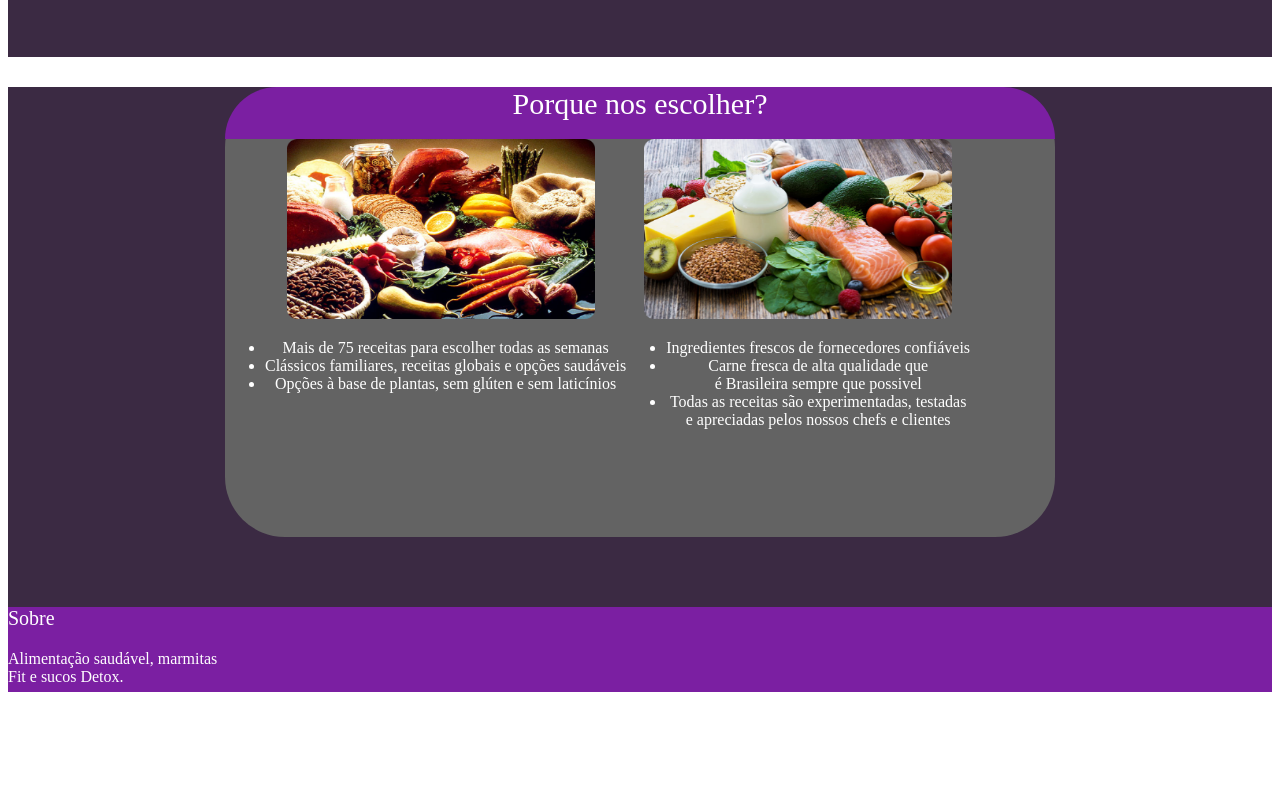
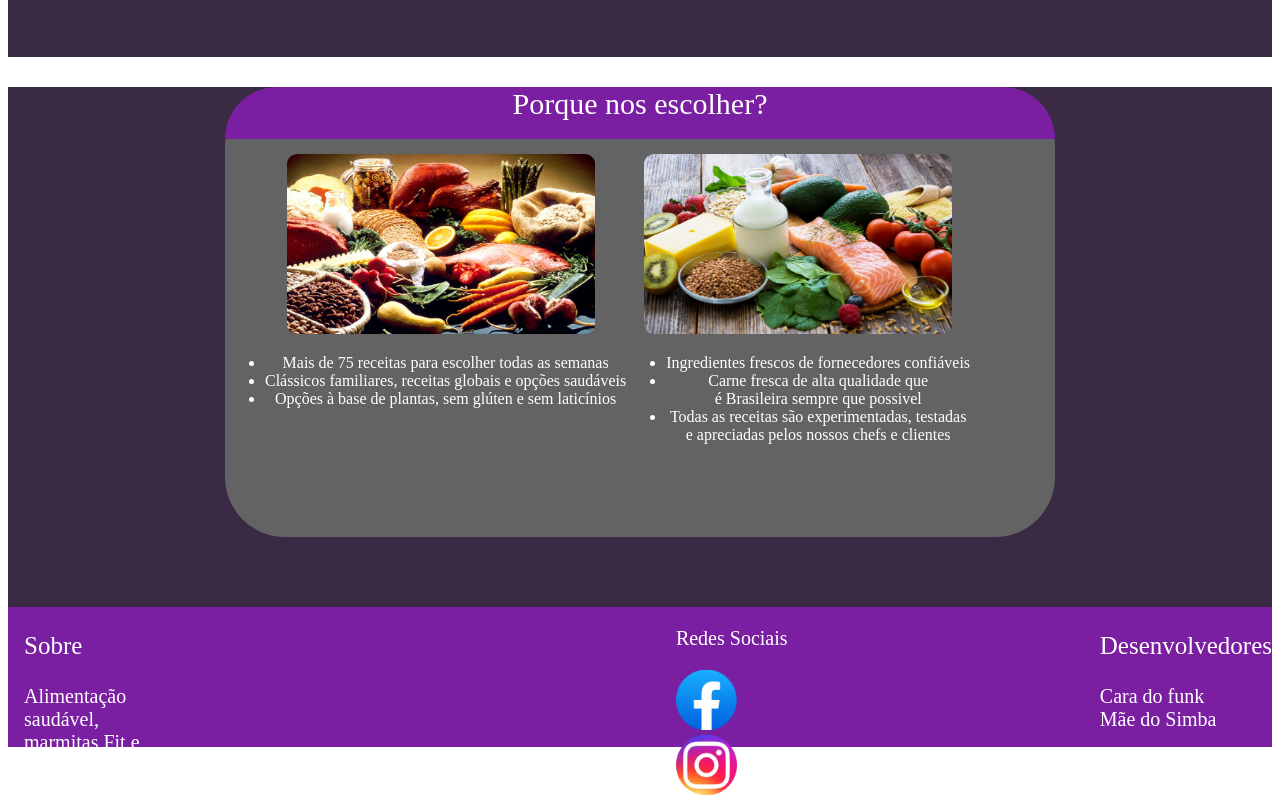
Before and after one commit to ArthurRTVaz/boriocas, a plain HTML site: page index.html in a window 1280 px wide. Shown: the part 1416-2216 px from the top of the page. Before the commit the page ends 2108 px from the top, so only its background shows below. Drawn offline with Linux system fonts and the light colour scheme.

Commit message:
Mudança  14:16
terminamos (entre aspas) o footer.

```diff
--- a/css/estilos.css
+++ b/css/estilos.css
@@ -428,6 +428,7 @@ header {
 
 .textoconteudo {
 	display: flex;
+	margin-top: 15px;
 }
 
 .textoc {
@@ -486,14 +487,14 @@ header {
 
 footer{
 	background-color: #7B1FA2;
-	height:85px;
+	height:140px;
 	margin-top: 70px;
 }
 
 .sobre{
 	font-style: normal;
 	font-weight: 400;
-	font-size: 20px;
+	font-size: 25px;
 	color: #FFFFFF;
 }
 
@@ -504,8 +505,50 @@ footer{
 
 .ali{
 	color: #FFFFFF;
+	font-size: 20px;
 
 }
 .pedir{
  width: 220px;
 }
+
+.facebook{
+	height: 60px;
+}
+
+.redes{
+	width: 220px;
+	margin-left: 528px;
+	font-style: normal;
+	font-weight: 400;
+	font-size: 20px;
+		color: #FFFFFF;
+
+}
+
+.instagram{
+	height: 60px;
+}
+
+.tudoiso{
+	display: flex;
+	margin-left: 16px;
+}
+
+.desenvouwvedorre{
+	color: #FFFFFF;
+	font-style: normal;
+	font-weight: 400;
+	font-size: 20px;
+}
+
+.dese{
+	font-size: 25px;
+	color: #FFFFFF;
+	font-style: normal;
+	margin-left: 300px;
+}
+
+.dacerto{
+	margin-left: 300px;
+}
--- a/index.html
+++ b/index.html
@@ -9,8 +9,6 @@
 <body>
 
 	<header>
-
-		<img src="imagens/baner.png">
 
 		<div class="mãe">
 			<div class="d">
@@ -419,12 +417,21 @@
 
 
 		<footer>
+			<div class="tudoiso">
 			<div class="pedir">
 				<p class="sobre">Sobre</p>
-				<p class="ali">Alimentação saudável, marmitas Fit e sucos Detox.</p>
+				<p class="ali">Alimentação saudável, marmitas Fit e sucos Detox.</p></div>
+
+				<div class="redes">
+				<p class="redus">Redes Sociais</p>
+				<img src="imagens/image 1.png" class="facebook">
+				<img src="imagens/image 2.png" class="instagram"></div>
+
+			<div class="desenvouwvedorre">
+				<p class="dese">Desenvolvedores <br><p class="dacerto">Cara do funk <br> Mãe do Simba</p>
+			</div>
 			</div>
 
-			<div class="redes">
 		</footer>
 
 		</section>
```
Also changed, not shown: imagens/image 1.png (added), imagens/image 2.png (added).
